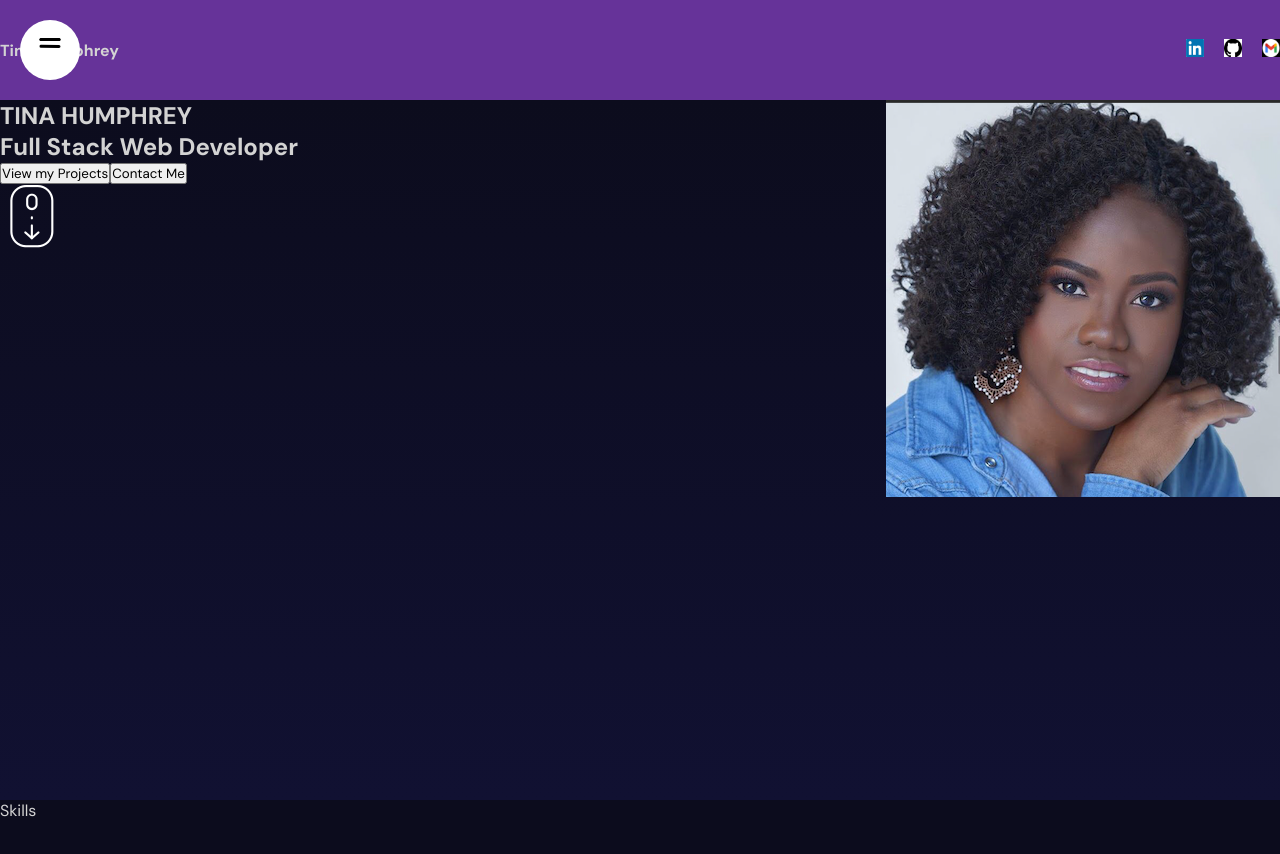
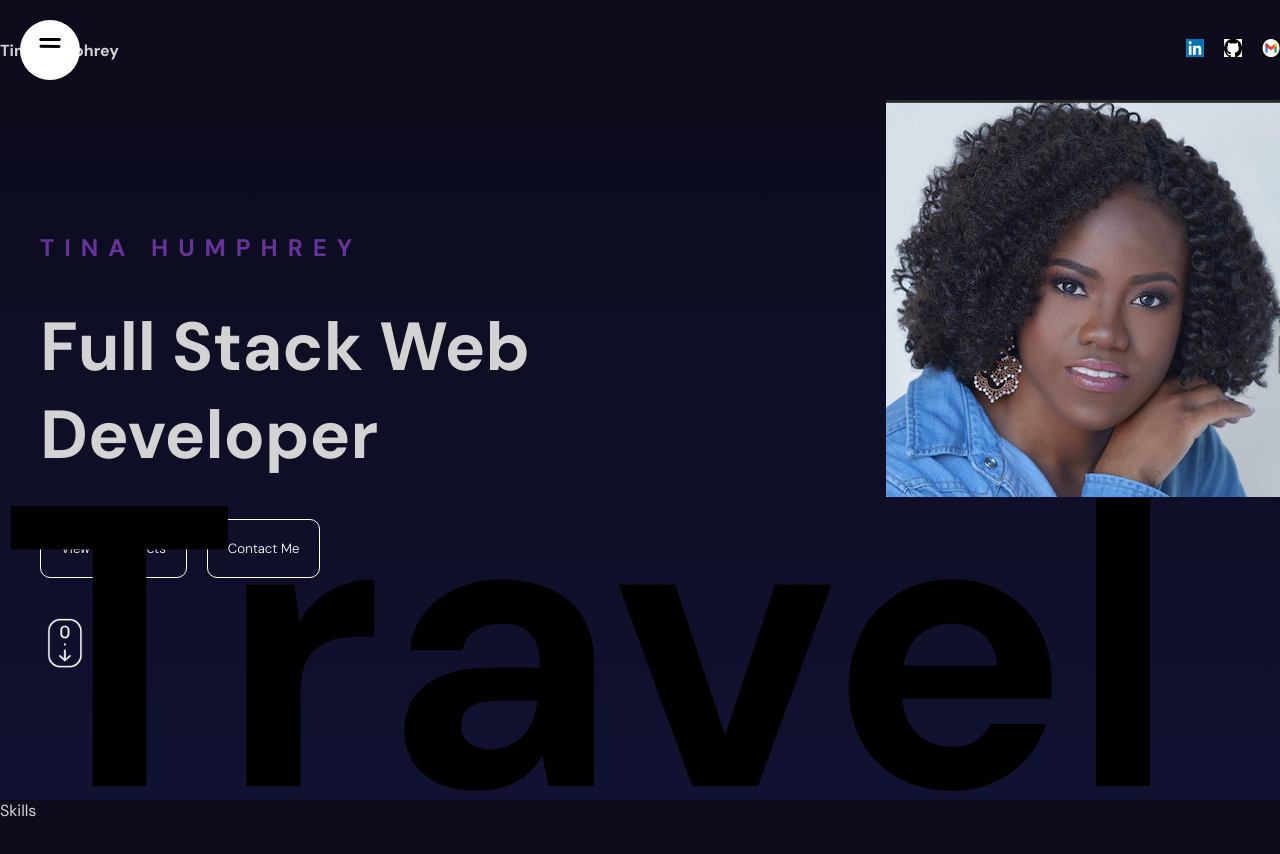
Before and after one commit to humphreyt12/Tinas-REACT-Portfolio, a React (Vite) app: page / in a window 1280 px wide. Shown: the top 854 px of the page. Built offline with nearby package versions, Linux system fonts and the light colour scheme.

Commit message:
commit changes to hero, navbar, links, and sidebar

```diff
--- a/src/components/hero/Hero.jsx
+++ b/src/components/hero/Hero.jsx
@@ -7,7 +7,7 @@ const Hero = () => {
     return (
         <div className="hero">
             <div className="wrapper">
-                <div className=".textContainer">
+                <div className="textContainer">
                     <h2>TINA HUMPHREY</h2>
                     <h1>Full Stack Web Developer</h1>
                     <div className="buttons">
@@ -17,8 +17,11 @@ const Hero = () => {
                 <img src ="/scroll.png" alt="Scroll Icon" />
                 </div>
             </div>
+            <div className="slidingTextContainer">
+                Travel Enthusiast
+            </div>
             <div className="imageContainer">
-                <img src="/hero.png" alt="Hero Picture" />
+                <img src="/hero.png" alt="Hero" />
             </div>
         </div>
     );
--- a/src/components/hero/hero.scss
+++ b/src/components/hero/hero.scss
@@ -5,7 +5,7 @@
     position: relative;
 
     .wrapper {
-    max-width: 1366px;
+    max-width: 1200px;
     height: 100%;
     margin: auto;
 
@@ -18,13 +18,13 @@
         gap: 40px;
 
         h2{
-            font-size: 30px;
+            font-size: 24px;
             color: rebeccapurple;
             letter-spacing: 10px;
         }
 
         h1{
-            font-size: 88px;
+            font-size: 68px;
         }
 
         .buttons{
@@ -36,6 +36,7 @@
                 color: white;
                 margin-right: 20px;
                 cursor: pointer;
+                font-weight: 300;
             }
         }
 
@@ -52,4 +53,14 @@
         top: 0;
         right: 0;
     }
+
+    .slidingTextContainer{
+        position: absolute;
+        font-size: 50vh;
+        bottom: -110px;
+        white-space: nowrap;
+        color: black;
+        width: 50%;
+        font-weight: 700;
+    }
 }
--- a/src/components/navbar/navbar.scss
+++ b/src/components/navbar/navbar.scss
@@ -7,7 +7,7 @@
         display: flex;
         align-items: center;
         justify-content: space-between;
-        background-color: rebeccapurple;
+        background-color: transparent;
         height: 100%;
 
         span{
--- a/src/components/sidebar/links/Links.jsx
+++ b/src/components/sidebar/links/Links.jsx
@@ -16,15 +16,15 @@ const variants = {
    },
 };
 
-//Defining variants
+//Defining itemVariants
 const itemVariants = {
     open: {
      y: 0,
-     opacity: 1,
+     opacity:1,
     },
     closed: {
      y: 50,
-     opacity: 0,
+     opacity:0,
     },
  };
 
--- a/src/components/sidebar/sidebar.scss
+++ b/src/components/sidebar/sidebar.scss
@@ -13,6 +13,7 @@
         bottom: 0;
         width: 400px;
         background: white;
+        z-index: 100000;
 
         .links{
             position: absolute;
@@ -40,6 +41,7 @@
         background-color: transparent;
         border: none;
         cursor: pointer;
+        z-index: 100000;
 
     }
 }
```
